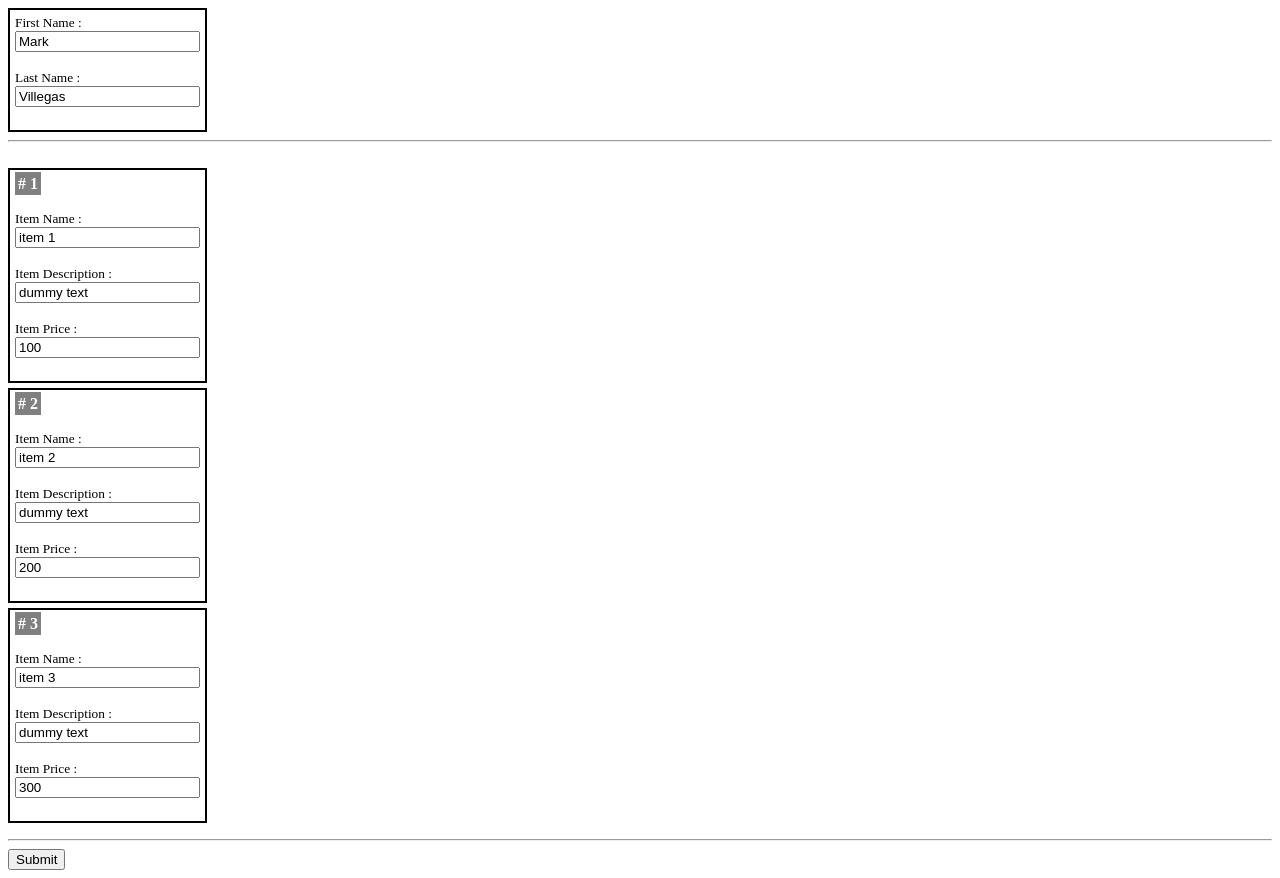
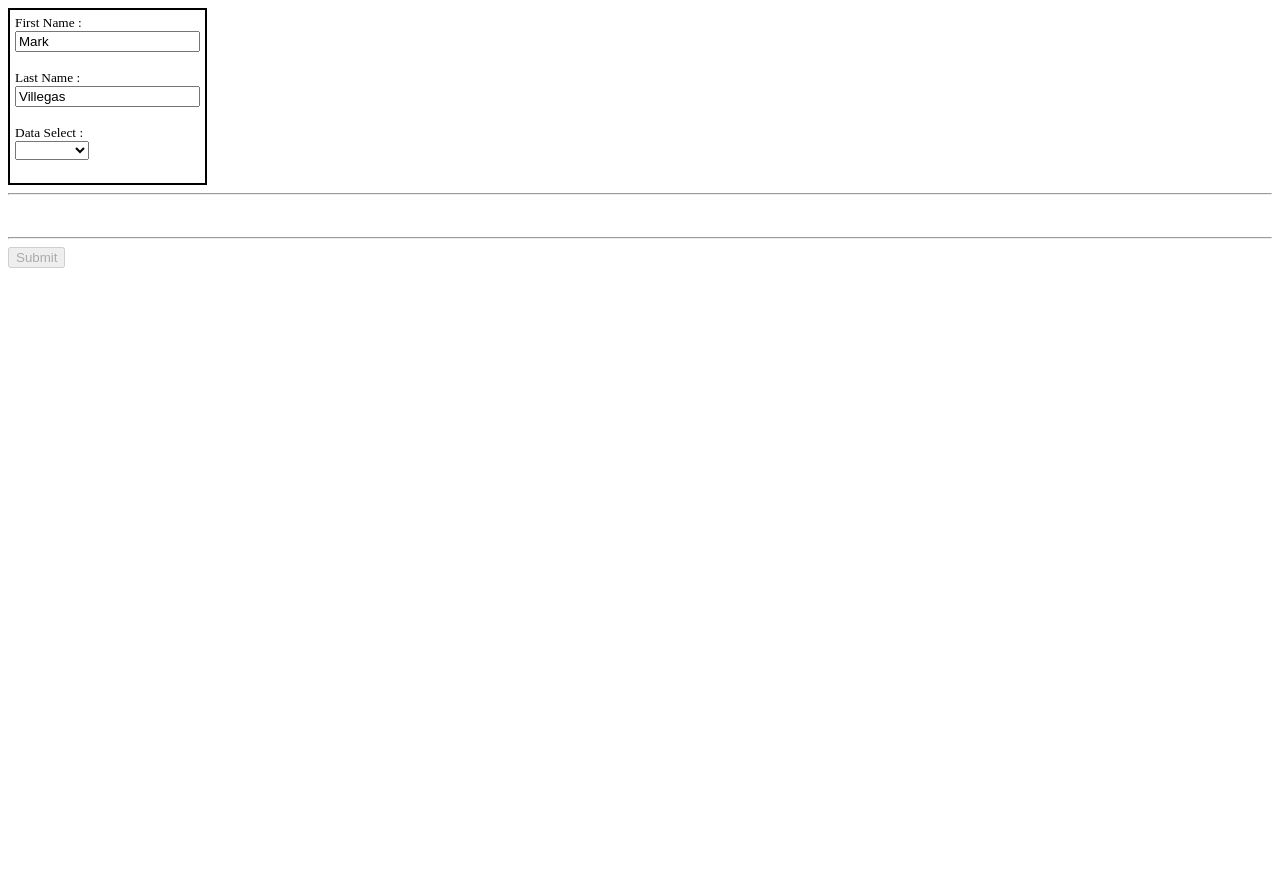
Before and after one commit to mark953fps/angular-reactive-form-with-array-by-MarkV, an Angular app: page / in a window 1280 px wide. After the commit the page ends 800 px from the top, so only its background shows below. Built offline with nearby package versions, Linux system fonts and the light colour scheme.

Commit message:
2 files modified

```diff
--- a/src/app/app.component.html
+++ b/src/app/app.component.html
@@ -9,13 +9,23 @@
       <label for=""><small>Last Name :</small></label><br>
       <input type="text" formControlName="lname">
     </div><br>
+
+    <div>
+      <label for=""><small>Data Select :</small></label><br>
+      <select formControlName="dataSelect">
+      <ng-container *ngFor="let data of dataFromApi.dataSelect">
+        <option [value]="data.code">{{ data.code }}</option>
+      </ng-container>
+    </select>
+    </div><br>
   </div>
 
   <hr><br>
 
   <div formArrayName="items">
-    <div [formGroupName]="i" *ngFor="let data of searchForm.get('items').controls; let i = index;"
-      style="border: 2px solid black; padding: 5px; display: table; margin-bottom: 5px;">
+    <div [formGroupName]="i" *ngFor="let data of searchForm.get('items').controls; let i = index;">
+      <ng-container *ngIf="dataFromApi.items[i].code === searchForm.controls.dataSelect.value">
+        <div style="border: 2px solid black; padding: 5px; display: table; margin-bottom: 5px;">
           <b style="background: gray; color: white; padding: 3px;"># {{ i + 1 }}</b><br><br>
           <div>
             <label for=""><small>Item Name :</small></label><br>
@@ -32,6 +42,8 @@
             <input type="text" formControlName="itemPrice">
           </div><br>
         </div>
+      </ng-container>
+    </div>
   </div>
 </form>
 
--- a/src/app/app.component.ts
+++ b/src/app/app.component.ts
@@ -12,20 +12,35 @@ export class AppComponent {
   public dataFromApi: any = {
     fname: 'Mark',
     lname: 'Villegas',
+    dataSelect: [
+      { id: 1, code: 'dummy1' },
+      { id: 2, code: 'dummy2' },
+      { id: 3, code: 'dummy3' }
+    ],
     items: [
       {
+        code: 'dummy1',
         id: 1,
         itemName: 'item 1',
         itemDescription: 'dummy text',
         itemPrice: 100
       },
       {
+        code: 'dummy2',
         id: 2,
         itemName: 'item 2',
         itemDescription: 'dummy text',
         itemPrice: 200
       },
       {
+        code: 'dummy3',
+        id: 3,
+        itemName: 'item 3',
+        itemDescription: 'dummy text',
+        itemPrice: 300
+      },
+      {
+        code: 'dummy3',
         id: 3,
         itemName: 'item 3',
         itemDescription: 'dummy text',
@@ -40,6 +55,7 @@ export class AppComponent {
     this.searchForm = this.fb.group({
       fname: ['', Validators.required],
       lname: ['', Validators.required],
+      dataSelect: ['', Validators.required],
       items: this.fb.array([])
     });
 
```
Lines whose indentation alone changed are shown as unchanged.
